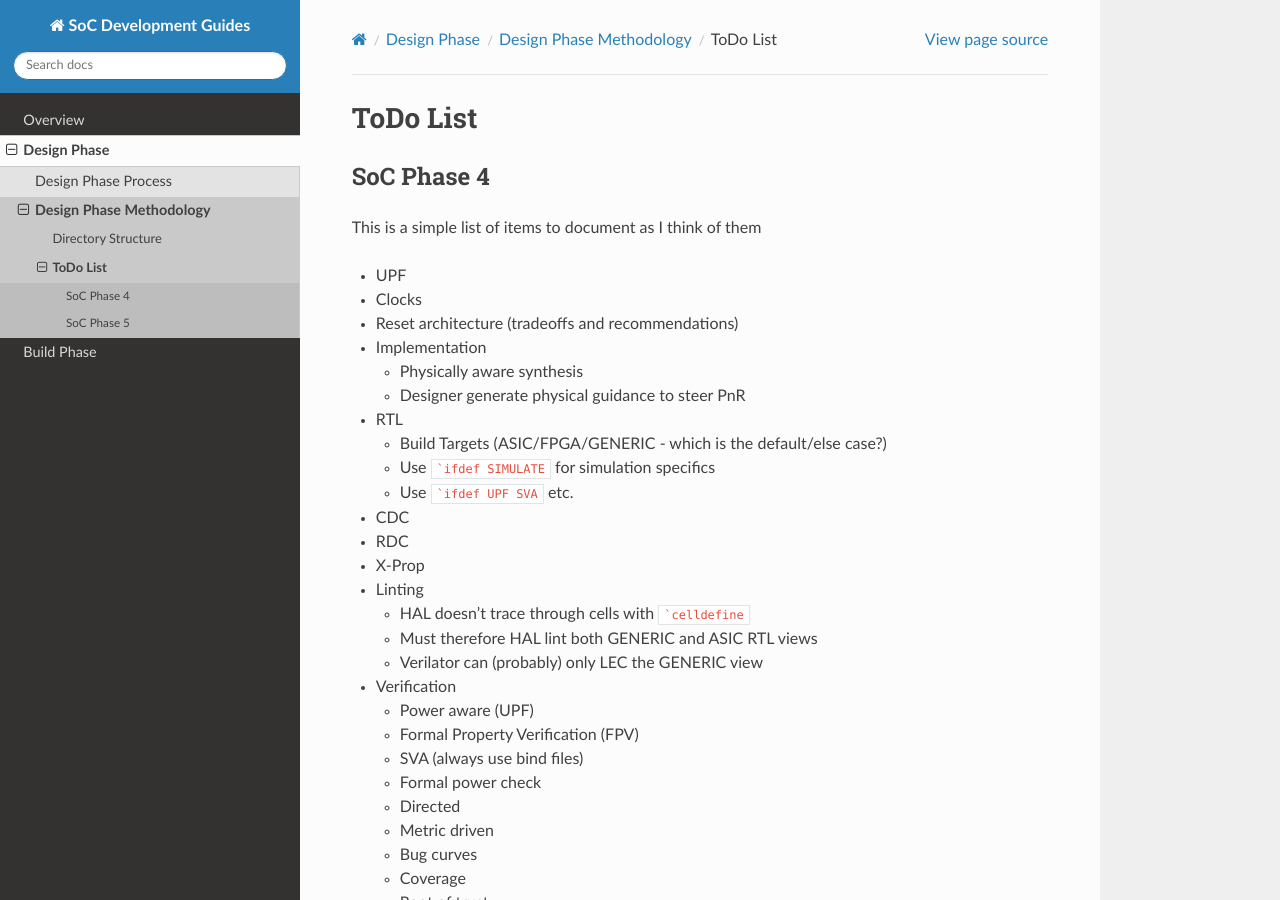
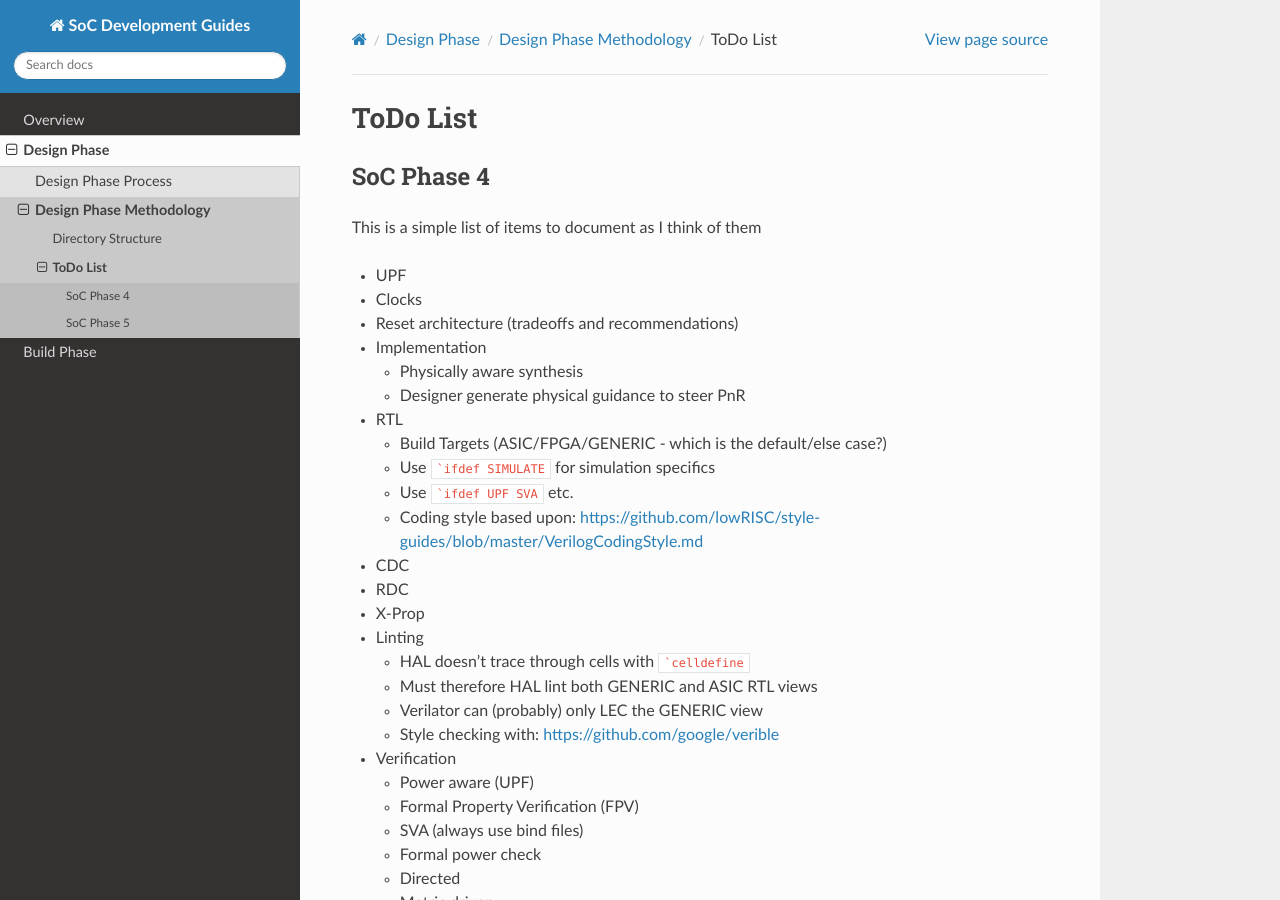
Before and after one commit to ksigurdsson/soc-dev-guides, a Sphinx documentation site: the page built from docs/source/design-phase/ToDo.rst, in a window 1280 px wide and 900 px high. Built offline with Sphinx 7.4.7 and the Read the Docs theme 2.0.0, drawn with Linux system fonts in a browser that asks for light colours.

Commit message:
Update ToDo.rst
Added lint to coding style and style checker

````diff
--- a/docs/source/design-phase/ToDo.rst
+++ b/docs/source/design-phase/ToDo.rst
@@ -22,6 +22,7 @@ This is a simple list of items to document as I think of them
   * Build Targets (ASIC/FPGA/GENERIC - which is the default/else case?)
   * Use ```ifdef SIMULATE`` for simulation specifics
   * Use ```ifdef UPF SVA`` etc.
+  * Coding style based upon: https://github.com/lowRISC/style-guides/blob/master/VerilogCodingStyle.md
 * CDC
 * RDC
 * X-Prop
@@ -30,7 +31,7 @@ This is a simple list of items to document as I think of them
   * HAL doesn't trace through cells with ```celldefine``
   * Must therefore HAL lint both GENERIC and ASIC RTL views
   * Verilator can (probably) only LEC the GENERIC view
-
+  * Style checking with: https://github.com/google/verible
 * Verification
 
   * Power aware (UPF)
````
